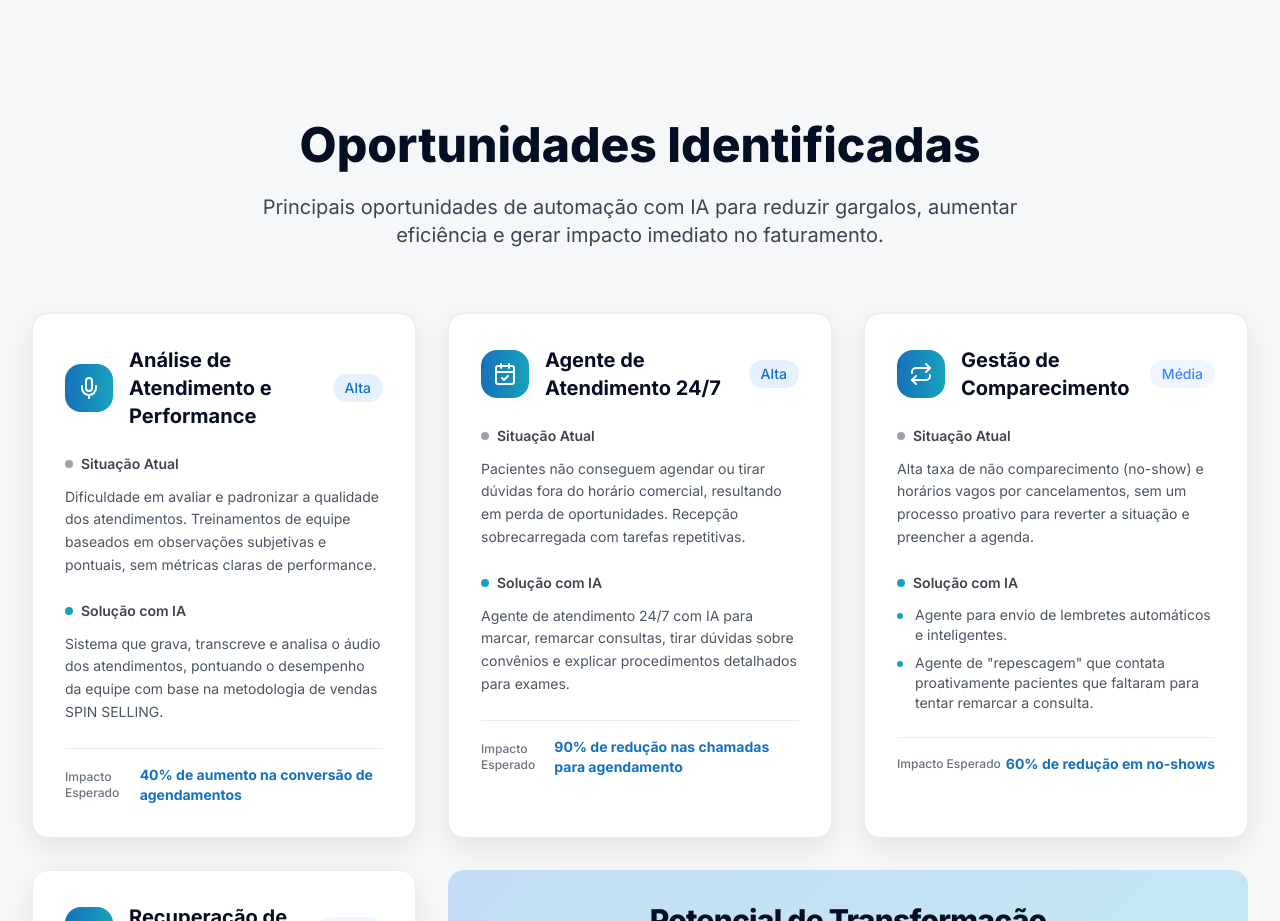
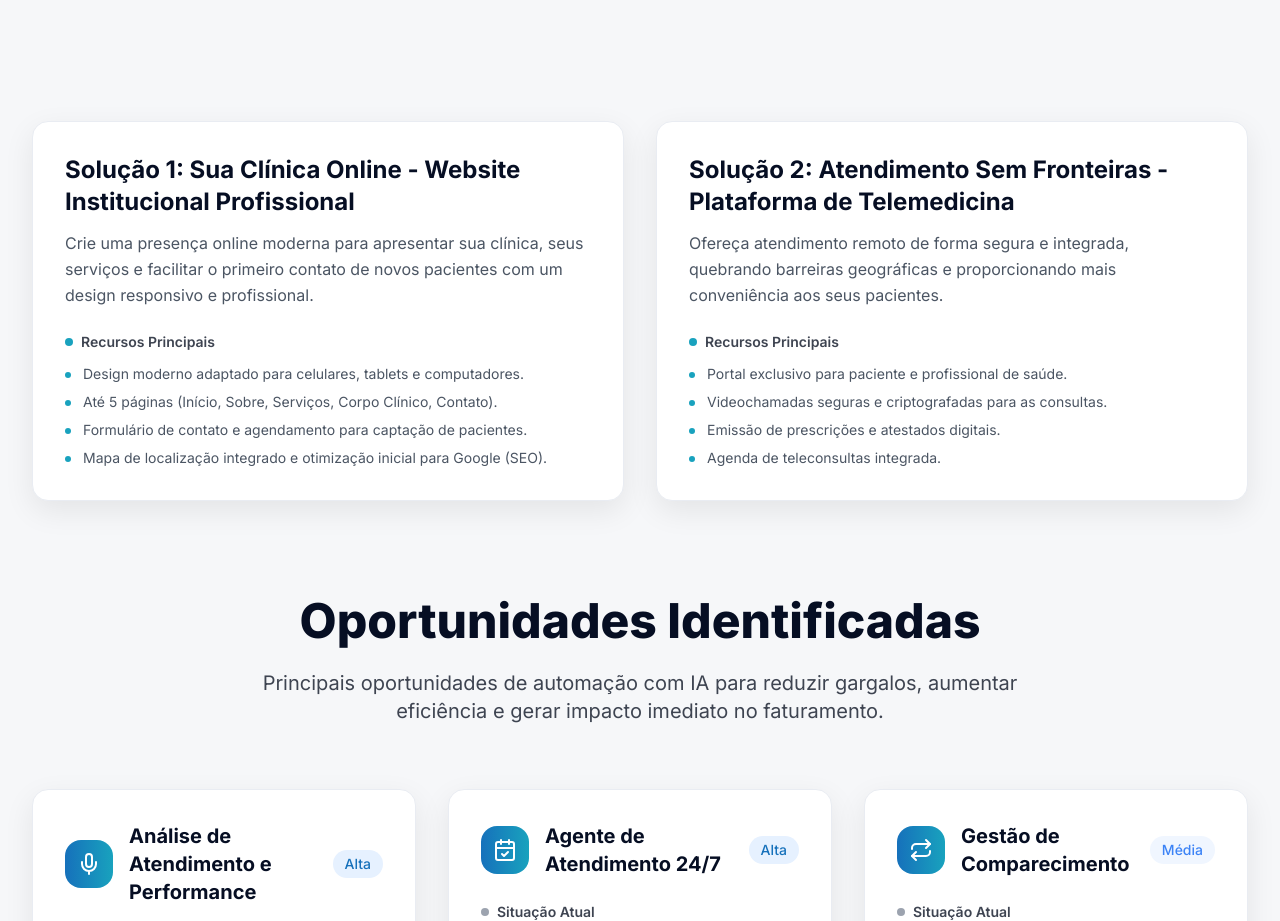
Before and after one commit to Argentaa/arbo-clone-master-07, a React (Vite) app: page / in a window 1280 px wide. Shown: the part 1820-2741 px from the top of the page. Built offline with nearby package versions, Linux system fonts and the light colour scheme.

Commit message:
Add new solutions to opportunities

```diff
--- a/src/components/Oportunidades.tsx
+++ b/src/components/Oportunidades.tsx
@@ -5,6 +5,83 @@ const Oportunidades = () => {
   return (
     <section id="oportunidades" className="pb-32 bg-background">
       <div className="max-w-7xl mx-auto px-4 sm:px-6 lg:px-8">
+        {/* Soluções Principais */}
+        <div className="mb-24">
+          <div className="grid grid-cols-1 lg:grid-cols-2 gap-8">
+            {/* Solução 1 */}
+            <div className="card-arbo group">
+              <div className="mb-6">
+                <h3 className="text-2xl font-bold text-gray-900 mb-3">
+                  Solução 1: Sua Clínica Online - Website Institucional Profissional
+                </h3>
+                <p className="text-gray-600 leading-relaxed">
+                  Crie uma presença online moderna para apresentar sua clínica, seus serviços e facilitar o primeiro contato de novos pacientes com um design responsivo e profissional.
+                </p>
+              </div>
+              <div>
+                <h4 className="text-sm font-semibold text-gray-700 mb-3 flex items-center">
+                  <div className="w-2 h-2 bg-secondary rounded-full mr-2"></div>
+                  Recursos Principais
+                </h4>
+                <ul className="space-y-2">
+                  <li className="text-gray-600 text-sm flex items-start">
+                    <div className="w-1.5 h-1.5 bg-secondary rounded-full mt-2 mr-3 flex-shrink-0"></div>
+                    Design moderno adaptado para celulares, tablets e computadores.
+                  </li>
+                  <li className="text-gray-600 text-sm flex items-start">
+                    <div className="w-1.5 h-1.5 bg-secondary rounded-full mt-2 mr-3 flex-shrink-0"></div>
+                    Até 5 páginas (Início, Sobre, Serviços, Corpo Clínico, Contato).
+                  </li>
+                  <li className="text-gray-600 text-sm flex items-start">
+                    <div className="w-1.5 h-1.5 bg-secondary rounded-full mt-2 mr-3 flex-shrink-0"></div>
+                    Formulário de contato e agendamento para captação de pacientes.
+                  </li>
+                  <li className="text-gray-600 text-sm flex items-start">
+                    <div className="w-1.5 h-1.5 bg-secondary rounded-full mt-2 mr-3 flex-shrink-0"></div>
+                    Mapa de localização integrado e otimização inicial para Google (SEO).
+                  </li>
+                </ul>
+              </div>
+            </div>
+
+            {/* Solução 2 */}
+            <div className="card-arbo group">
+              <div className="mb-6">
+                <h3 className="text-2xl font-bold text-gray-900 mb-3">
+                  Solução 2: Atendimento Sem Fronteiras - Plataforma de Telemedicina
+                </h3>
+                <p className="text-gray-600 leading-relaxed">
+                  Ofereça atendimento remoto de forma segura e integrada, quebrando barreiras geográficas e proporcionando mais conveniência aos seus pacientes.
+                </p>
+              </div>
+              <div>
+                <h4 className="text-sm font-semibold text-gray-700 mb-3 flex items-center">
+                  <div className="w-2 h-2 bg-secondary rounded-full mr-2"></div>
+                  Recursos Principais
+                </h4>
+                <ul className="space-y-2">
+                  <li className="text-gray-600 text-sm flex items-start">
+                    <div className="w-1.5 h-1.5 bg-secondary rounded-full mt-2 mr-3 flex-shrink-0"></div>
+                    Portal exclusivo para paciente e profissional de saúde.
+                  </li>
+                  <li className="text-gray-600 text-sm flex items-start">
+                    <div className="w-1.5 h-1.5 bg-secondary rounded-full mt-2 mr-3 flex-shrink-0"></div>
+                    Videochamadas seguras e criptografadas para as consultas.
+                  </li>
+                  <li className="text-gray-600 text-sm flex items-start">
+                    <div className="w-1.5 h-1.5 bg-secondary rounded-full mt-2 mr-3 flex-shrink-0"></div>
+                    Emissão de prescrições e atestados digitais.
+                  </li>
+                  <li className="text-gray-600 text-sm flex items-start">
+                    <div className="w-1.5 h-1.5 bg-secondary rounded-full mt-2 mr-3 flex-shrink-0"></div>
+                    Agenda de teleconsultas integrada.
+                  </li>
+                </ul>
+              </div>
+            </div>
+          </div>
+        </div>
+
         {/* Header */}
         <div className="text-center mb-16">
           <h2 className="text-3xl md:text-4xl lg:text-5xl font-extrabold text-gray-900 mb-6">
```
